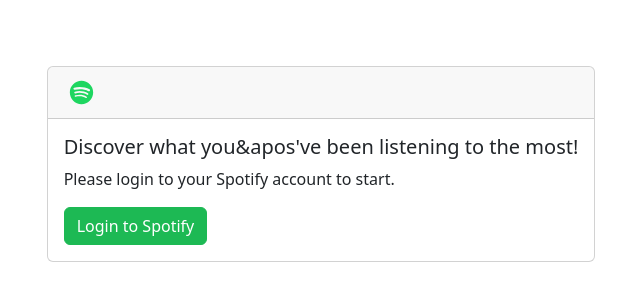
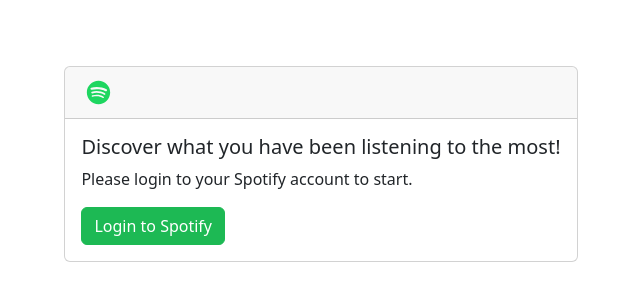
Before and after one commit to gladwinc/spotifyappv1, a Next.js app: page /login in a window 1280 px wide. Shown: the part 236-536 px from the top of the page, without its empty margins (319-959 px from the left). Built offline with nearby package versions, Linux system fonts and the light colour scheme.

Commit message:
fix Netlify issue

```diff
--- a/pages/login.js
+++ b/pages/login.js
@@ -58,7 +58,7 @@
         </Card.Header>
         <Card.Body>
           <Card.Title>
-            Discover what you&apos've been listening to the most!
+            Discover what you have been listening to the most!
           </Card.Title>
           <Card.Text>Please login to your Spotify account to start.</Card.Text>
           <Button
--- a/pages/oldLogin.js
+++ b/pages/oldLogin.js
@@ -60,7 +60,7 @@
       <Card.Header>spotify v1</Card.Header>
       <Card.Body>
         <Card.Title>
-          Discover what you&apos've been listening to the most!
+          Discover what you have been listening to the most!
         </Card.Title>
         <Card.Text>Please login to your Spotify account to start.</Card.Text>
         <Button variant="primary" onClick={handleLogin}>
--- a/pages/oldnewLogin.js
+++ b/pages/oldnewLogin.js
@@ -60,7 +60,7 @@
       <Card.Header>spotify v1</Card.Header>
       <Card.Body>
         <Card.Title>
-          Discover what you&apos've been listening to the most!
+          Discover what you have been listening to the most!
         </Card.Title>
         <Card.Text>Please login to your Spotify account to start.</Card.Text>
         <Button variant="primary" onClick={handleLogin}>
```
